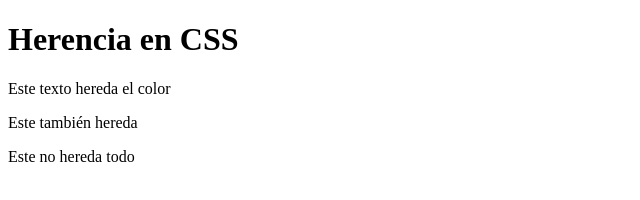
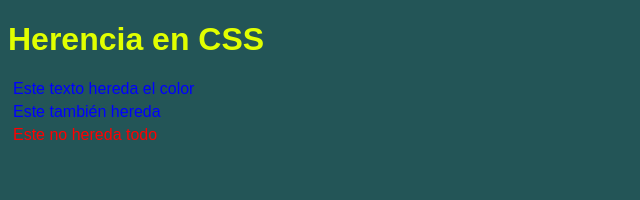
Before and after one commit to Brayan-bln/herencia-css, a plain HTML site: page index.html in a window 1280 px wide. Shown: the whole page, without its empty margins (0-640 px from the left). Drawn offline with Linux system fonts and the light colour scheme.

Commit message:
Añado contenido de css

```diff
--- a/index.html
+++ b/index.html
@@ -3,7 +3,7 @@
 <head>
     <meta charset="UTF-8">
     <title>CSS</title>
-    <link rel="stylesheet" href="estilos.css">
+    <link rel="stylesheet" href="style.css">
 </head>
 <body>
 
--- a/style.css
+++ b/style.css
@@ -0,0 +1,24 @@
+body {
+    font-family: Arial;
+    background-color: rgb(35, 85, 87);
+    color: white;
+}
+
+#titulo{
+    color: rgb(225, 255, 0);
+}
+
+.contenedor {
+    color: blue;
+    font-size: 16px;
+}
+
+
+.contenedor p {
+    margin: 5px;
+}
+
+
+.textoDiferente {
+    color: red;
+}
```
